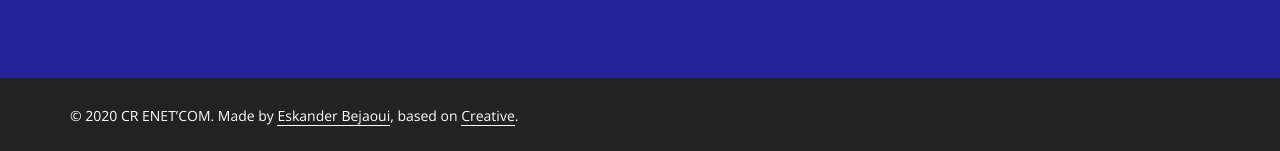
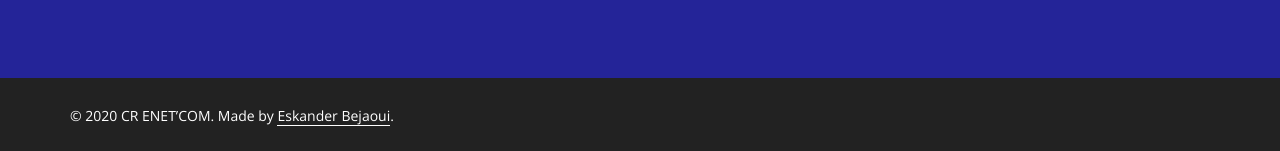
Before and after one commit to Eskander/cr.enetcom, a Jekyll site: the page built from index.html, in a window 1280 px wide and 900 px high, scrolled down 2585 px. Shown: the part 746-897 px from the top of the window. Built offline with Jekyll 4.4.1, drawn with Linux system fonts in a browser that asks for light colours.

Commit message:
Update structure

```diff
--- a/_includes/footer.html
+++ b/_includes/footer.html
@@ -1,7 +1,7 @@
   <aside class="bg-dark">
       <div class="container text-center">
           <div class="call-to-action footer">
-              <h5>© 2020 CR ENET’COM. Made by <a class="footer" target="_blank" href="https://github.com/Eskander">Eskander Bejaoui</a>, based on <a class="footer" target="_blank" href="https://github.com/volny/creative-theme-jekyll">Creative</a>.</h5>
+              <h5>© 2020 CR ENET’COM. Made by <a class="footer" target="_blank" href="https://github.com/Eskander">Eskander Bejaoui</a>.</h5>
           </div>
       </div>
   </aside>
--- a/_layouts/enetrobots.html
+++ b/_layouts/enetrobots.html
@@ -4,11 +4,10 @@
 {% include head.html %}
 
 <body id="page-top">
-  {% include navbar_extra.html %}
+  {% include menu_extra.html %}
   {% include header_enetrobots.html %}
   {% include content_enetrobots.html %}
   {% include partners.html %}
-  {% include contact.html %}
   {% include footer.html %}
   {% include scripts.html %}
 </body>
--- a/_layouts/index.html
+++ b/_layouts/index.html
@@ -4,13 +4,13 @@
 {% include head.html %}
 
 <body id="page-top">
-  {% include navbar_main.html %}
+  {% include menu_main.html %}
   {% include header_main.html %}
   {% include content_competition.html %}
   {% include content_about.html %}
   {% include content_gallery.html %}
   {% include partners.html %}
-  {% include contact.html %}
+  {% include content_contact.html %}
   {% include footer.html %}
   {% include scripts.html %}
 </body>
```
Also changed, not shown: _includes/content_contact.html (renamed from _includes/contact.html), _includes/menu_extra.html (renamed from _includes/navbar_extra.html), _includes/menu_main.html (renamed from _includes/navbar_main.html).
